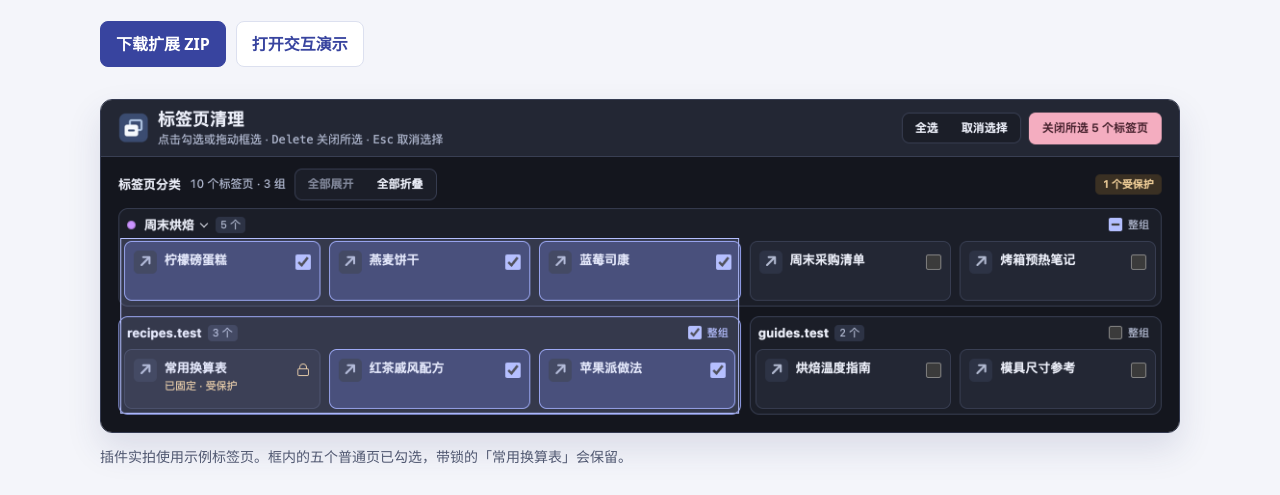
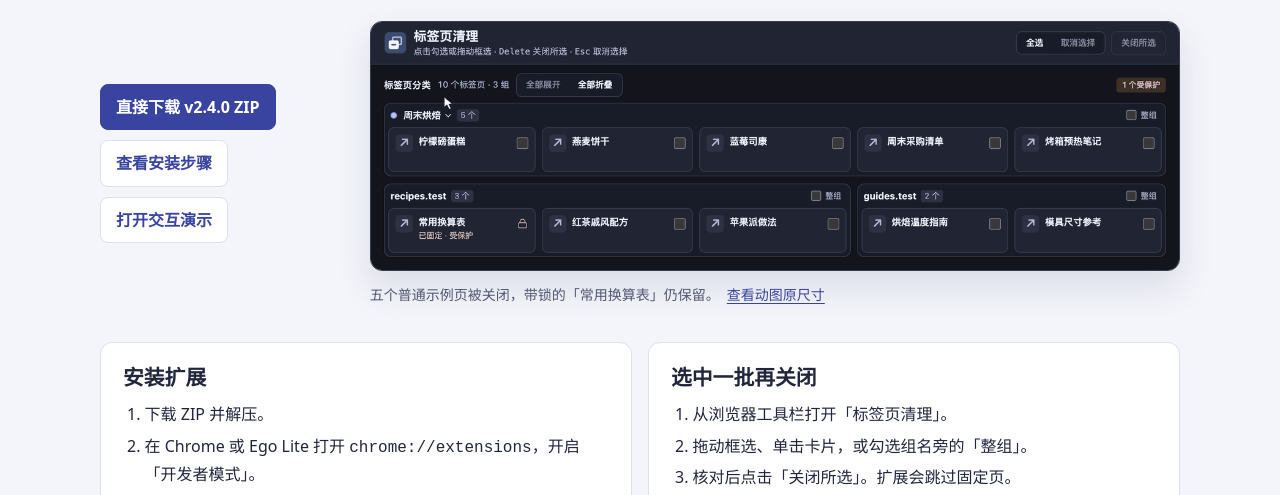
Before and after one commit to ximendatie/tab-manager, a browser extension: page docs/index.html in a window 1280 px wide. Shown: the part 297-792 px from the top of the page. Drawn offline with Linux system fonts and the light colour scheme.

Commit message:
Pair the homepage ZIP download with the recorded demo

```diff
--- a/docs/index.html
+++ b/docs/index.html
@@ -44,8 +44,14 @@
     .actions a { padding: 9px 15px; border-radius: 8px; font-weight: 650; text-decoration: none; }
     .primary { color: #fff; background: var(--accent); border: 1px solid var(--accent); }
     .secondary { background: var(--surface); border: 1px solid var(--line); }
-    .actions { gap: 10px; }
-    figure { margin: 32px 0 0; }
+    .download-demo {
+      display: grid;
+      grid-template-columns: minmax(13.5rem, 1fr) minmax(0, 3.35fr);
+      align-items: center;
+      gap: 18px 28px;
+    }
+    .actions { flex-direction: column; align-items: flex-start; gap: 10px; }
+    figure { margin: 0; }
     figure img {
       display: block;
       width: 100%;
@@ -55,6 +61,7 @@
       box-shadow: 0 16px 34px rgb(44 55 110 / 13%);
     }
     figcaption { margin-top: 12px; color: var(--muted); font-size: .875rem; }
+    figcaption a { margin-inline-start: .5em; white-space: nowrap; }
     .steps { display: grid; grid-template-columns: repeat(2, minmax(0, 1fr)); gap: 16px; margin-top: 36px; }
     .steps section { padding: 22px; border: 1px solid var(--line); border-radius: 12px; background: var(--surface); }
     ol { margin: 12px 0 0; padding-left: 1.35em; }
@@ -63,6 +70,10 @@
     .english { max-width: 49rem; margin-top: 36px; }
     .english p { margin-block: 10px; color: var(--muted); }
     footer { border-top: 1px solid var(--line); color: var(--muted); font-size: .9rem; }
+    @media (max-width: 760px) {
+      .download-demo { grid-template-columns: minmax(0, 1fr); }
+      .actions { flex-direction: row; align-items: center; }
+    }
     @media (max-width: 620px) {
       .wrap { width: calc(100% - 32px); }
       .steps { grid-template-columns: 1fr; }
@@ -80,15 +91,20 @@
   <main class="wrap">
     <h1>批量关闭标签页，<span>保留固定页</span></h1>
     <p class="lede">Tab Manager 是一款适用于 Chrome 和 Ego Lite 的标签页清理扩展。它汇总当前浏览器个人资料里的各个窗口，保留已有的标签页分组，其余按域名归类。</p>
-    <div class="actions">
-      <a class="primary" href="https://github.com/ximendatie/tab-manager/releases/latest">下载扩展 ZIP</a>
-      <a class="secondary" href="usage.html">打开交互演示</a>
+    <div class="download-demo">
+      <div class="actions">
+        <a class="primary" href="https://github.com/ximendatie/tab-manager/releases/download/v2.4.0/tab-manager-v2.4.0.zip">直接下载 v2.4.0 ZIP</a>
+        <a class="secondary" href="#install">查看安装步骤</a>
+        <a class="secondary" href="usage.html">打开交互演示</a>
+      </div>
+      <figure>
+        <picture>
+          <source media="(prefers-reduced-motion: reduce)" srcset="extension-screenshot.png">
+          <img src="extension-demo.gif" width="1320" height="405" alt="插件实拍。拖动鼠标跨组框选，点击「关闭所选」后，已固定的「常用换算表」仍可见。">
+        </picture>
+        <figcaption>五个普通示例页被关闭，带锁的「常用换算表」仍保留。<a href="extension-demo.gif">查看动图原尺寸</a></figcaption>
+      </figure>
     </div>
-
-    <figure>
-      <img src="extension-screenshot.png" width="2240" height="688" alt="标签页清理实拍。选框跨越浏览器分组和域名分组，勾选了五个普通页。框内的常用换算表带锁且未勾选。">
-      <figcaption>插件实拍使用示例标签页。框内的五个普通页已勾选，带锁的「常用换算表」会保留。</figcaption>
-    </figure>
 
     <div class="steps">
       <section aria-labelledby="install">
```
